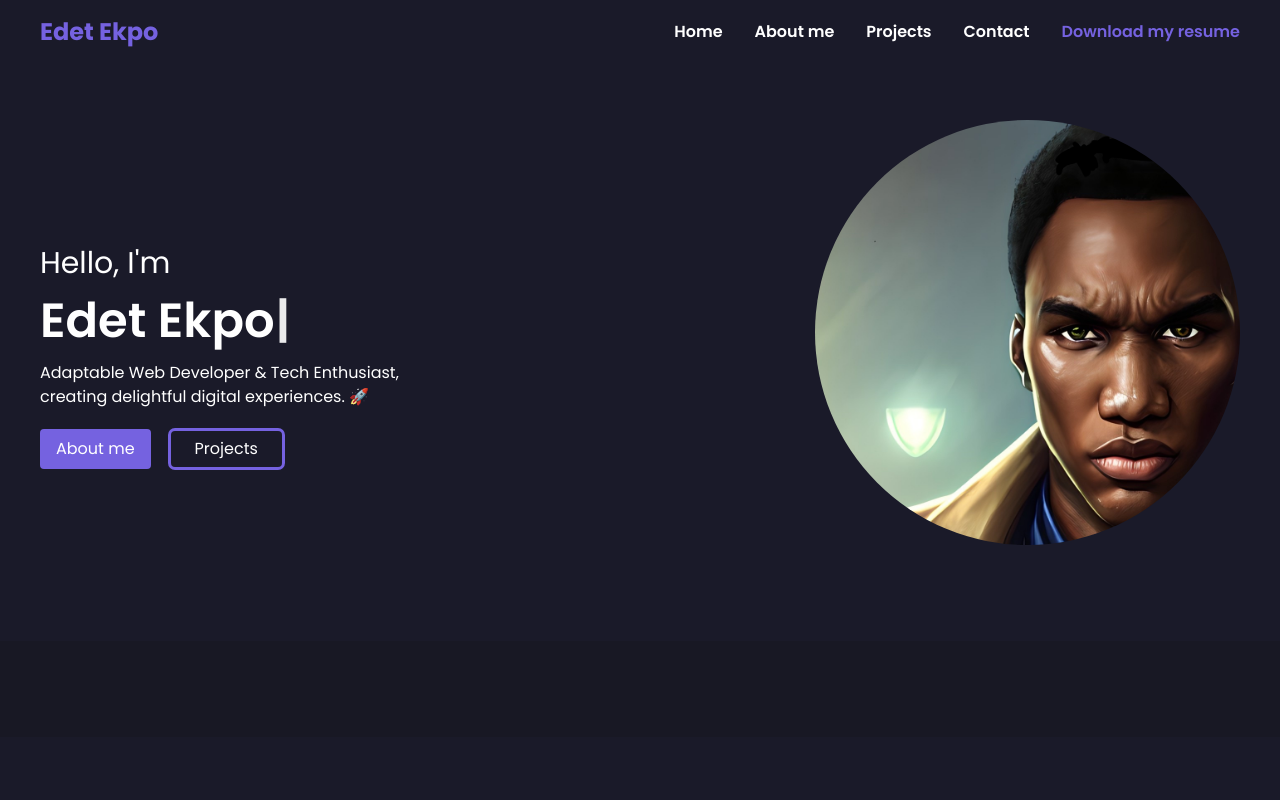
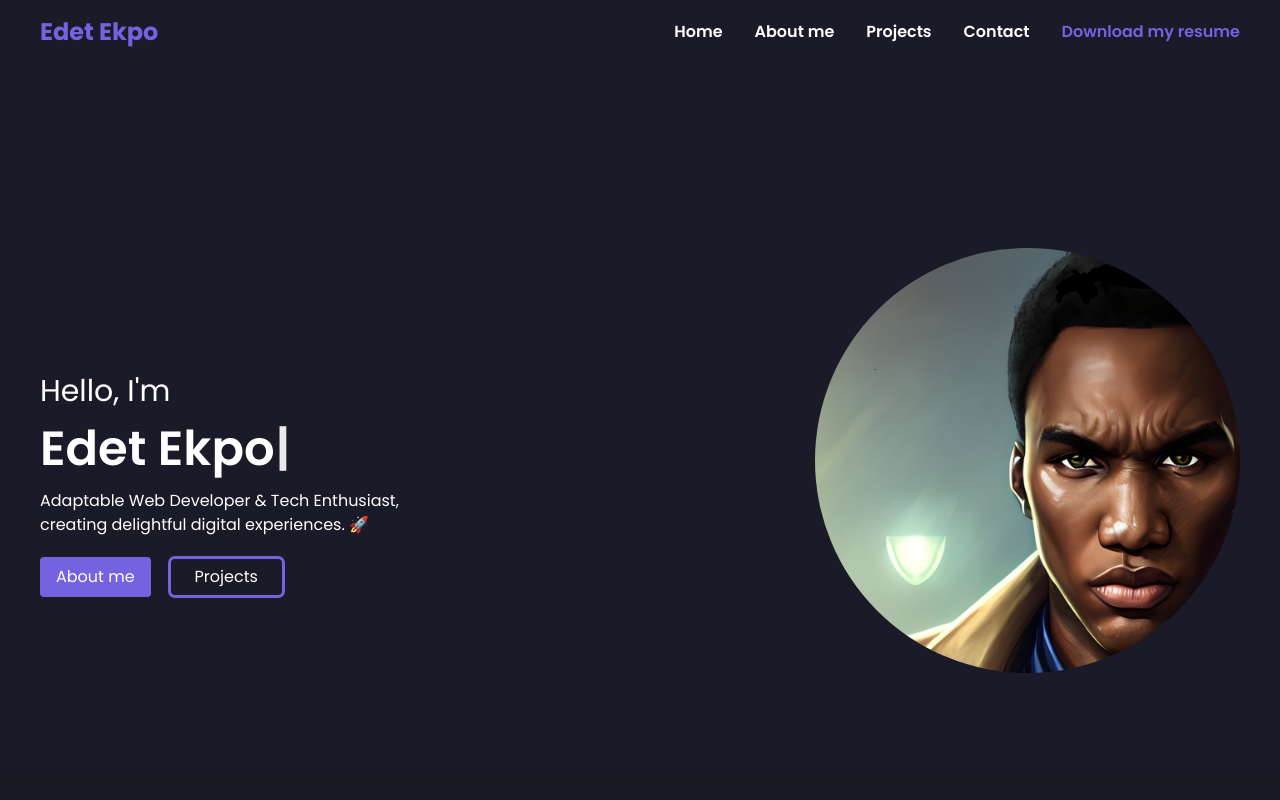
Before and after one commit to ManLikeGhost/edet-ekpo-portfolio, a React (Vite) app: page / in a window 1280 px wide. Shown: the top 800 px of the page. Built offline with nearby package versions, Linux system fonts and the light colour scheme.

Commit message:
getting rid of the space v1

```diff
--- a/src/components/Footer.jsx
+++ b/src/components/Footer.jsx
@@ -4,7 +4,7 @@ const Footer = () => {
   return (
     <div className="md:px-10 px-7 mt-24">
       <div className="text-white opacity-50 flex flex-col md:flex-row justify-between items-center my-5">
-        <p>@ Copyright 2023 | Edet Ekpo</p>
+        <p>@ Copyright 2024 | Edet Ekpo</p>
         <p className="hidden sm:block">Web Developer</p>
         <p className="hidden sm:block">Graphic Designer</p>
         <p className="hidden sm:block">Mobile Developer</p>
--- a/src/components/Header.jsx
+++ b/src/components/Header.jsx
@@ -18,7 +18,7 @@ const Header = () => {
   let [open, setOpen] = useState(false);
 
   return (
-    <div className="w-full max-w-7xl">
+    <div className="w-full max-w-7xl ">
       <div className="md:flex items-center justify-between py-4 md:px-10 px-7">
         {/* logo section */}
         <div className="font-bold text-2xl cursor-pointer flex items-center gap-1">
--- a/src/components/Home.jsx
+++ b/src/components/Home.jsx
@@ -5,7 +5,7 @@ import { Link } from 'react-scroll';
 
 const Home = () => {
 	return (
-		<div className='md:px-10 px-7 my-14 md:h-screen bg-[#1a1a29]' id='home'>
+		<div className='md:px-10 px-7 my-32 py-14 sm:h-screen md:h-screen lg:h-screen xl:h-screen 2xl:h-screen bg-[#1a1a29]' id='home'>
 			<div>
 				<div className='flex flex-col md:flex-row items-center justify-between w-full'>
 					{/* image & content */}
```
